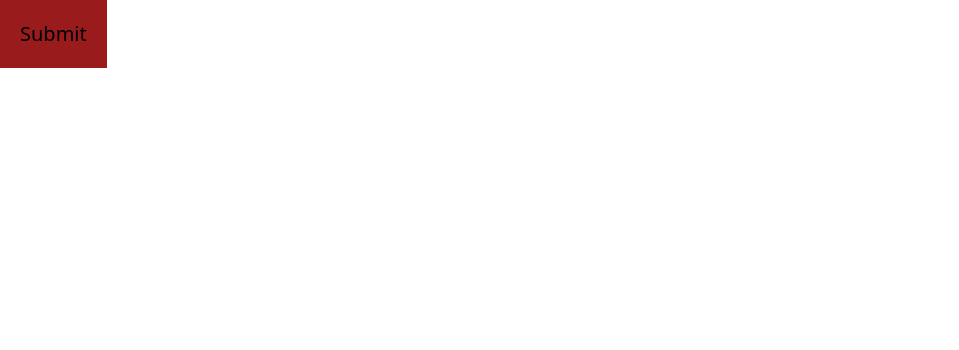
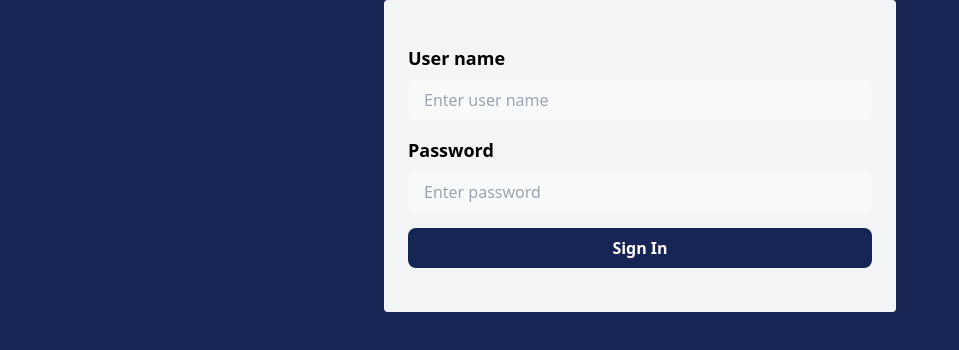
Before and after one commit to MUTHUAKALYA/login-page, a React (Vite) app: page / in a window 1280 px wide. Shown: the top 350 px of the page, without its empty margins (0-959 px from the left). Built offline with nearby package versions, Linux system fonts and the light colour scheme.

Commit message:
react hook form dependency

```diff
--- a/package.json
+++ b/package.json
@@ -11,7 +11,8 @@
   },
   "dependencies": {
     "react": "^18.3.1",
-    "react-dom": "^18.3.1"
+    "react-dom": "^18.3.1",
+    "react-hook-form": "^7.52.1"
   },
   "devDependencies": {
     "@types/react": "^18.3.3",
--- a/src/App.jsx
+++ b/src/App.jsx
@@ -1,12 +1,11 @@
 import React from "react";
+import LoginPage from "./pages/LoginPage";
 
 const App = () => {
   return (
-    <div>
-      <button className="bg-red-800 text-xl p-5 " type="button">
-        Submit
-      </button>
-    </div>
+    <>
+      <LoginPage />
+    </>
   );
 };
 
```
Also changed, not shown: 1 other file (tests, documents, lock files or other folders).
